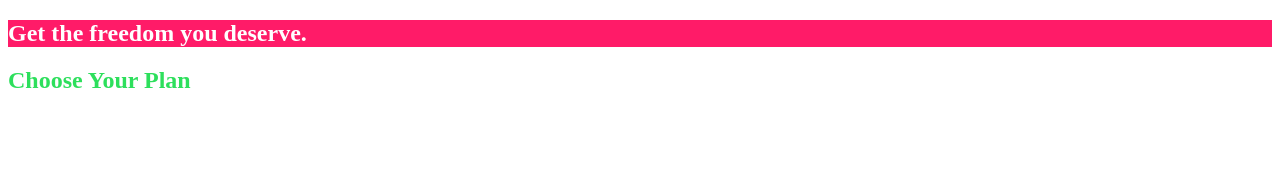
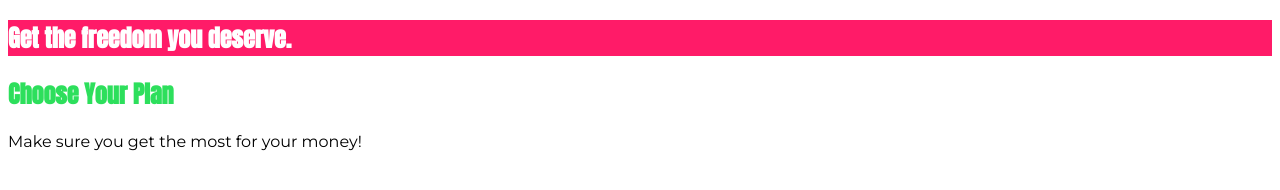
Before and after one commit to AntoniyaNacheva/CSS, a plain HTML site: page basics-01/index.html in a window 1280 px wide. Drawn offline with Linux system fonts and the light colour scheme.

Commit message:
Inheritance

```diff
--- a/basics-01/index.html
+++ b/basics-01/index.html
@@ -7,6 +7,10 @@
     <link rel="shortcut icon" href="favicon.png" />
     <link
       href="https://fonts.googleapis.com/css2?family=Anton&display=swap"
+      rel="stylesheet"
+    />
+    <link
+      href="https://fonts.googleapis.com/css2?family=Montserrat:wght@400;700&display=swap"
       rel="stylesheet"
     />
     <link rel="stylesheet" href="main.css" />
@@ -19,6 +23,7 @@
       </section>
       <section id="plans">
         <h1 class="section-title">Choose Your Plan</h1>
+        <p>Make sure you get the most for your money!</p>
       </section>
     </main>
   </body>
--- a/basics-01/main.css
+++ b/basics-01/main.css
@@ -1,3 +1,7 @@
+body {
+	font-family: 'Montserrat', sans-serif;
+}
+
 #product-overview {
 	background: #ff1b68;
 }
@@ -11,6 +15,6 @@ h1 {
 	font-family: 'Anton', sans-serif;
 }
 
-h1 {
+/* h1 {
 	font-family: serif;
-}
+} */
```
